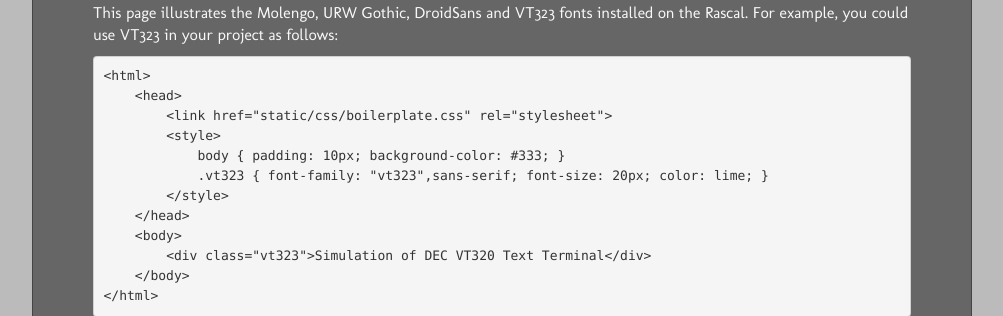
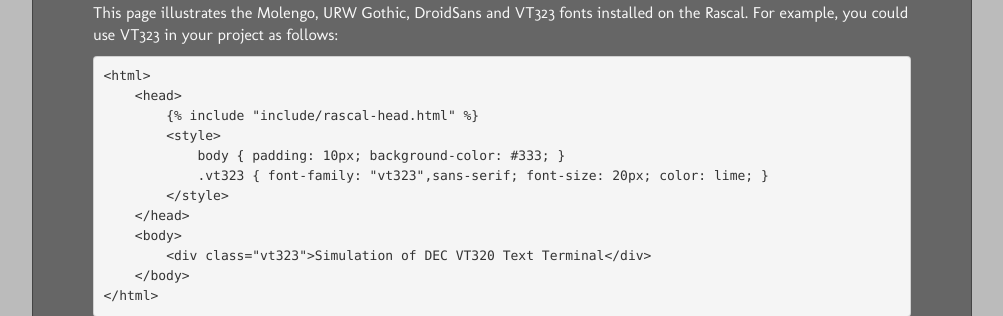
Before and after one commit to rascalmicro/demos, a Flask app: template templates/fonts.html in a window 1280 px wide. Shown: the part 138-454 px from the top of the page, without its empty margins (138-1141 px from the left). Run offline with Flask 2, Linux system fonts and the light colour scheme; the template is opened without the code that fills it, so the values that code supplies are empty; some libraries are stand-ins or nearby versions.

Commit message:
Updated fonts.html pre to show include

```diff
--- a/templates/fonts.html
+++ b/templates/fonts.html
@@ -23,7 +23,7 @@
             <pre>
 &lt;html&gt;
     &lt;head&gt;
-        &lt;link href="static/css/boilerplate.css" rel="stylesheet"&gt;
+        {% raw %}{% include "include/rascal-head.html" %}{% endraw %}
         &lt;style&gt;
             body { padding: 10px; background-color: #333; }
             .vt323 { font-family: "vt323",sans-serif; font-size: 20px; color: lime; }
```
